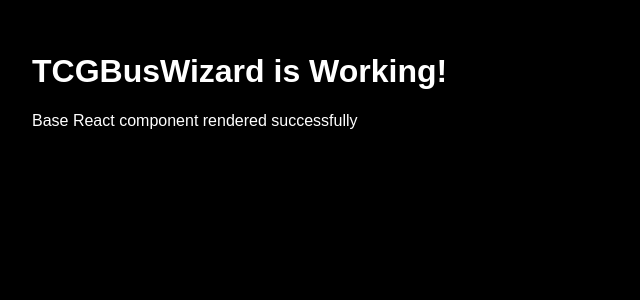
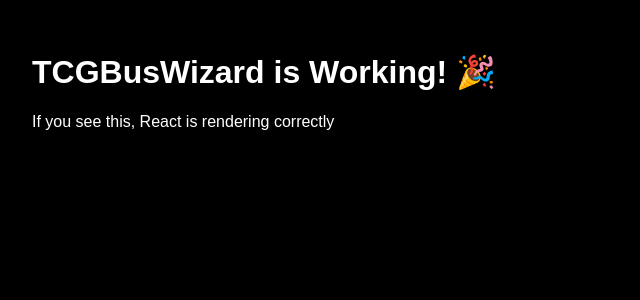
Before and after one commit to Coltahhh/tcg-bus-wizard, a React (Vite) app in the folder client/: page / in a window 1280 px wide. Shown: the top 300 px of the page, without its empty margins (0-640 px from the left). Built offline with nearby package versions, Linux system fonts and the light colour scheme.

Commit message:
"Add profile page with editing functionality"

```diff
--- a/client/src/App.jsx
+++ b/client/src/App.jsx
@@ -1,8 +1,13 @@
 export default function App() {
     return (
-        <div style={{ backgroundColor: 'black', color: 'white', padding: '2rem' }}>
-            <h1>TCGBusWizard is Working!</h1>
-            <p>Base React component rendered successfully</p>
+        <div style={{
+            backgroundColor: 'black',
+            color: 'white',
+            minHeight: '100vh',
+            padding: '2rem'
+        }}>
+            <h1>TCGBusWizard is Working! 🎉</h1>
+            <p>If you see this, React is rendering correctly</p>
         </div>
     );
 }
```
